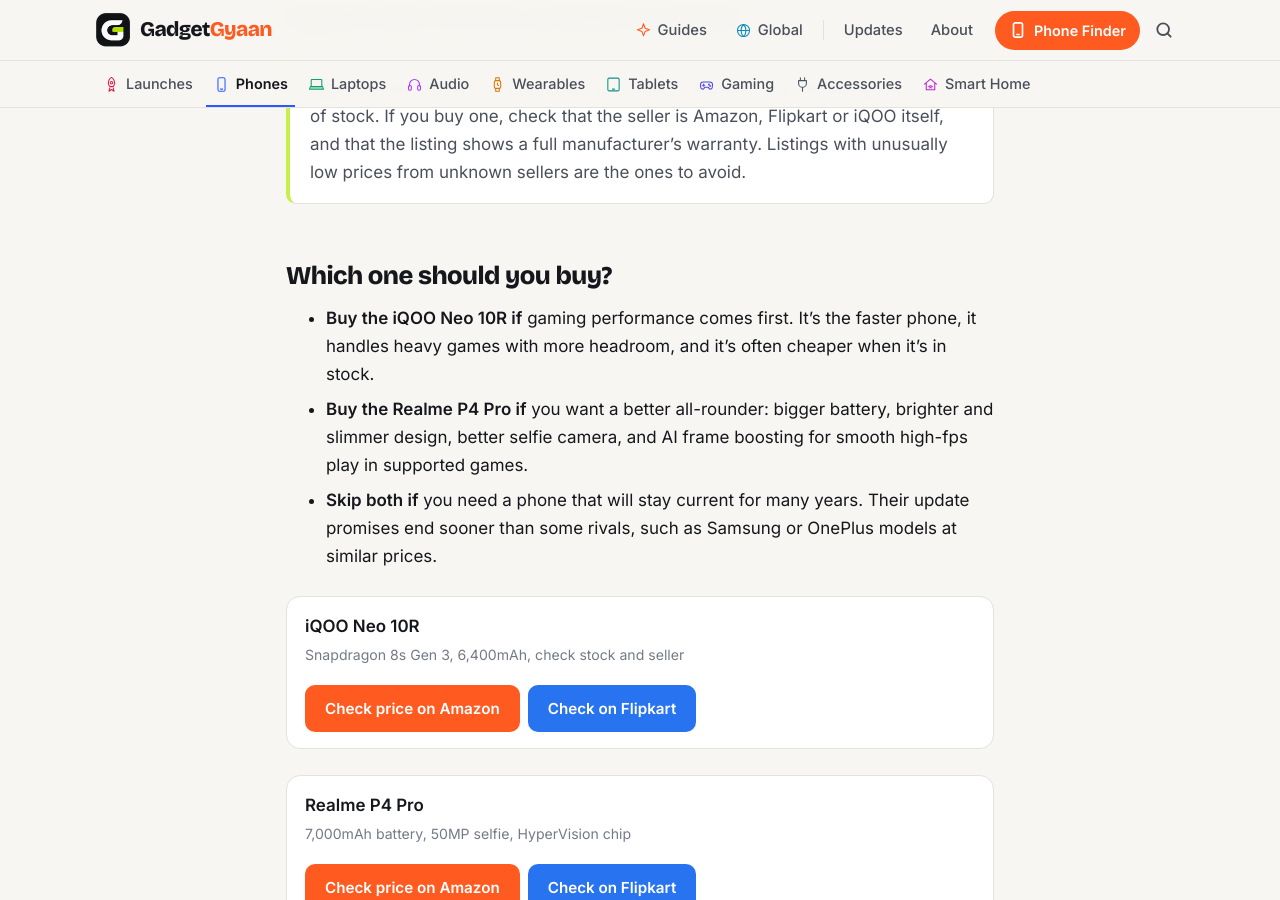
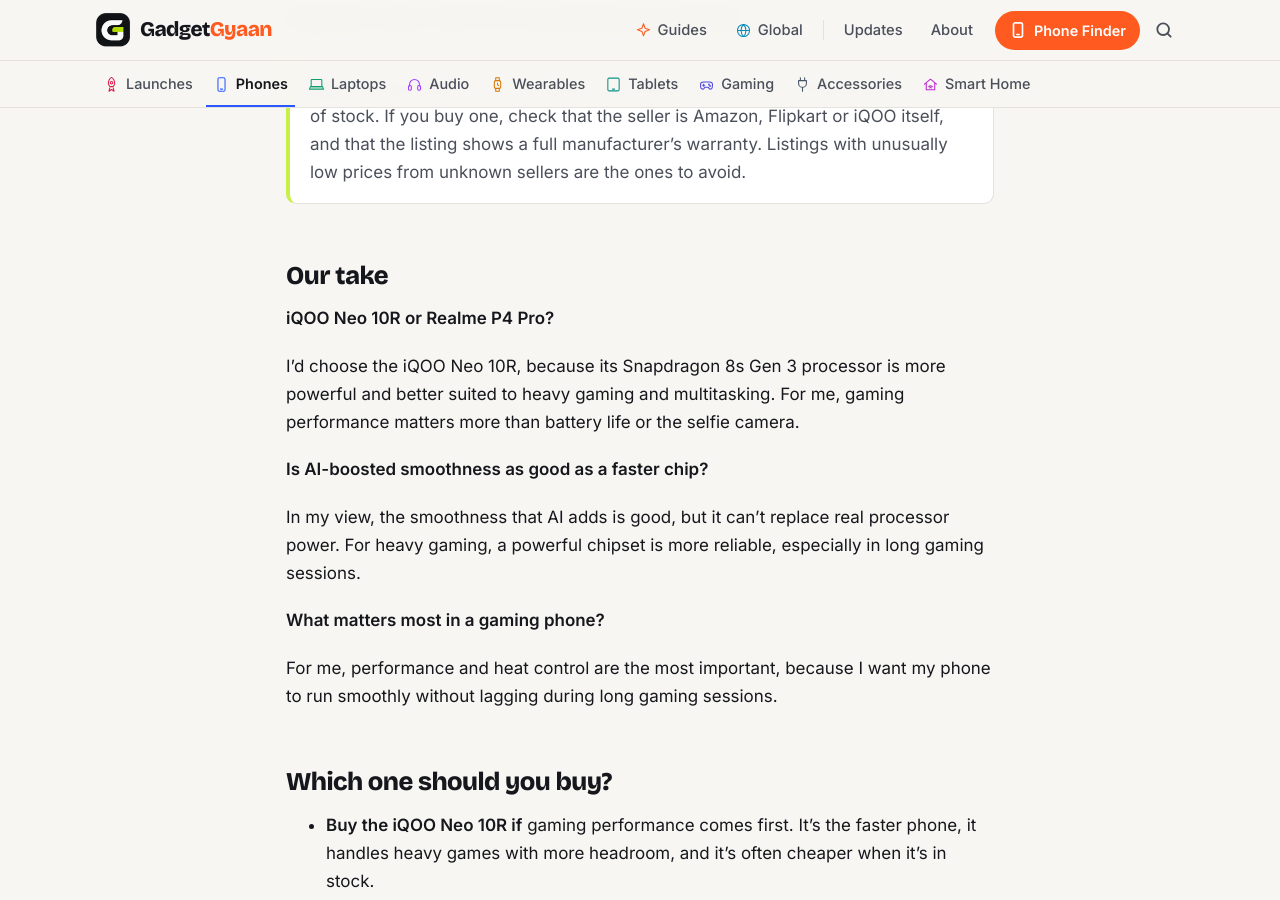
Before and after one commit to kiteksood167/kiteksood167.github.io, a Jekyll site: the page built from _posts/2026-11-01-iqoo-neo-10r-vs-realme-p4-pro.md, in a window 1280 px wide and 900 px high, scrolled down 4896 px. Built offline with Jekyll 4.4.1, drawn with Linux system fonts in a browser that asks for light colours; comment, search, counter and statistics services are not loaded.

Commit message:
Add owner's take to iQOO Neo 10R vs Realme P4 Pro post
Co-Authored-By: Claude Opus 5.5 <noreply@anthropic.com>
Claude-Session: https://claude.ai/code/session_01WQRPmSxMwztgHXfstCGpBN

```diff
--- a/_posts/2026-11-01-iqoo-neo-10r-vs-realme-p4-pro.md
+++ b/_posts/2026-11-01-iqoo-neo-10r-vs-realme-p4-pro.md
@@ -92,6 +92,20 @@ Both promise three Android upgrades and four years of security updates, so there
 
 > **Tip:** The Neo 10R is now more than 18 months old and some variants go in and out of stock. If you buy one, check that the seller is Amazon, Flipkart or iQOO itself, and that the listing shows a full manufacturer's warranty. Listings with unusually low prices from unknown sellers are the ones to avoid.
 
+## Our take
+
+**iQOO Neo 10R or Realme P4 Pro?**
+
+I'd choose the iQOO Neo 10R, because its Snapdragon 8s Gen 3 processor is more powerful and better suited to heavy gaming and multitasking. For me, gaming performance matters more than battery life or the selfie camera.
+
+**Is AI-boosted smoothness as good as a faster chip?**
+
+In my view, the smoothness that AI adds is good, but it can't replace real processor power. For heavy gaming, a powerful chipset is more reliable, especially in long gaming sessions.
+
+**What matters most in a gaming phone?**
+
+For me, performance and heat control are the most important, because I want my phone to run smoothly without lagging during long gaming sessions.
+
 ## Which one should you buy?
 
 - **Buy the iQOO Neo 10R if** gaming performance comes first. It's the faster phone, it handles heavy games with more headroom, and it's often cheaper when it's in stock.
```
